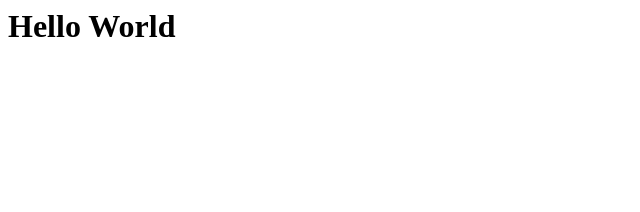
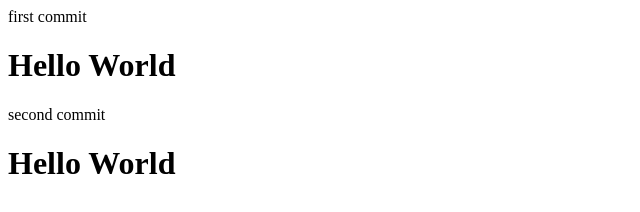
Before and after one commit to bin030119/gittest2, a plain HTML site: page index.html in a window 1280 px wide. Shown: the whole page, without its empty margins (0-640 px from the left). Drawn offline with Linux system fonts and the light colour scheme.

Commit message:
second commit

```diff
--- a/index.html
+++ b/index.html
@@ -5,6 +5,10 @@
     </head>
 
     <body>
+        first commit
+        <h1>Hello World</h1>
+
+        second commit
         <h1>Hello World</h1>
     </body>
 </html>
```
